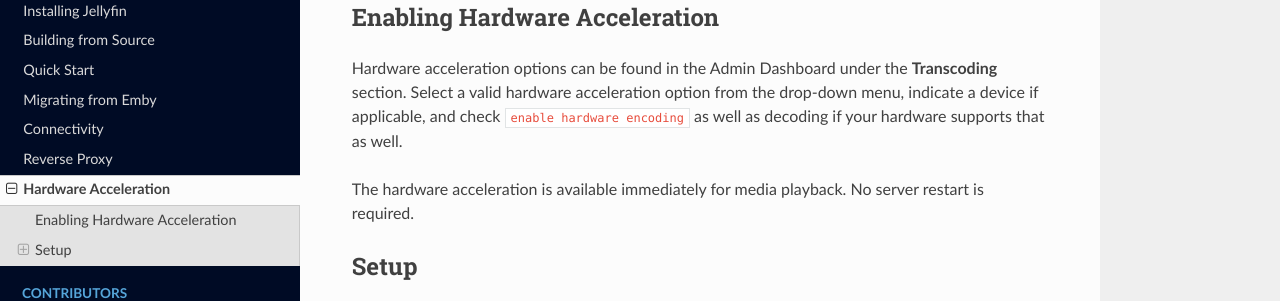
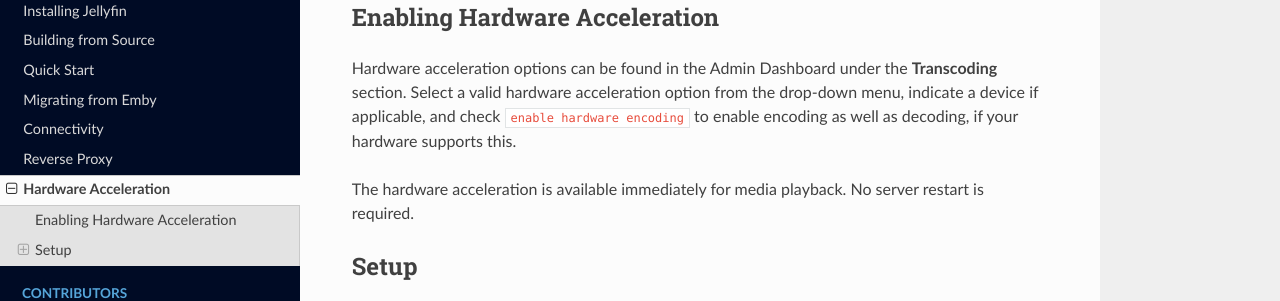
Before and after one commit to jellyfin-archive/jellyfin-docs, an MkDocs documentation site: the page built from docs/administrator-docs/hardware-acceleration.md, in a window 1280 px wide and 1359 px high. Shown: the part 255-556 px from the top of the window. Built offline with MkDocs 1.6.1, drawn with Linux system fonts in a browser that asks for light colours; nearby versions of some CDN libraries; old or Windows-style settings are respelled for this version of MkDocs.

Commit message:
apply suggestions from code review
Co-Authored-By: dkanada <dkanada@users.noreply.github.com>

```diff
--- a/docs/administrator-docs/hardware-acceleration.md
+++ b/docs/administrator-docs/hardware-acceleration.md
@@ -4,7 +4,7 @@ Jellyfin supports hardware acceleration of video encoding/decoding/transcoding u
 
 ## Enabling Hardware Acceleration
 
-Hardware acceleration options can be found in the Admin Dashboard under the **Transcoding** section. Select a valid hardware acceleration option from the drop-down menu, indicate a device if applicable, and check `enable hardware encoding` as well as decoding if your hardware supports that as well.
+Hardware acceleration options can be found in the Admin Dashboard under the **Transcoding** section. Select a valid hardware acceleration option from the drop-down menu, indicate a device if applicable, and check `enable hardware encoding` to enable encoding as well as decoding, if your hardware supports this.
 
 The hardware acceleration is available immediately for media playback. No server restart is required.
 
```
Also changed, not shown: docs/server/transcoding.md (+1 -1 lines).
